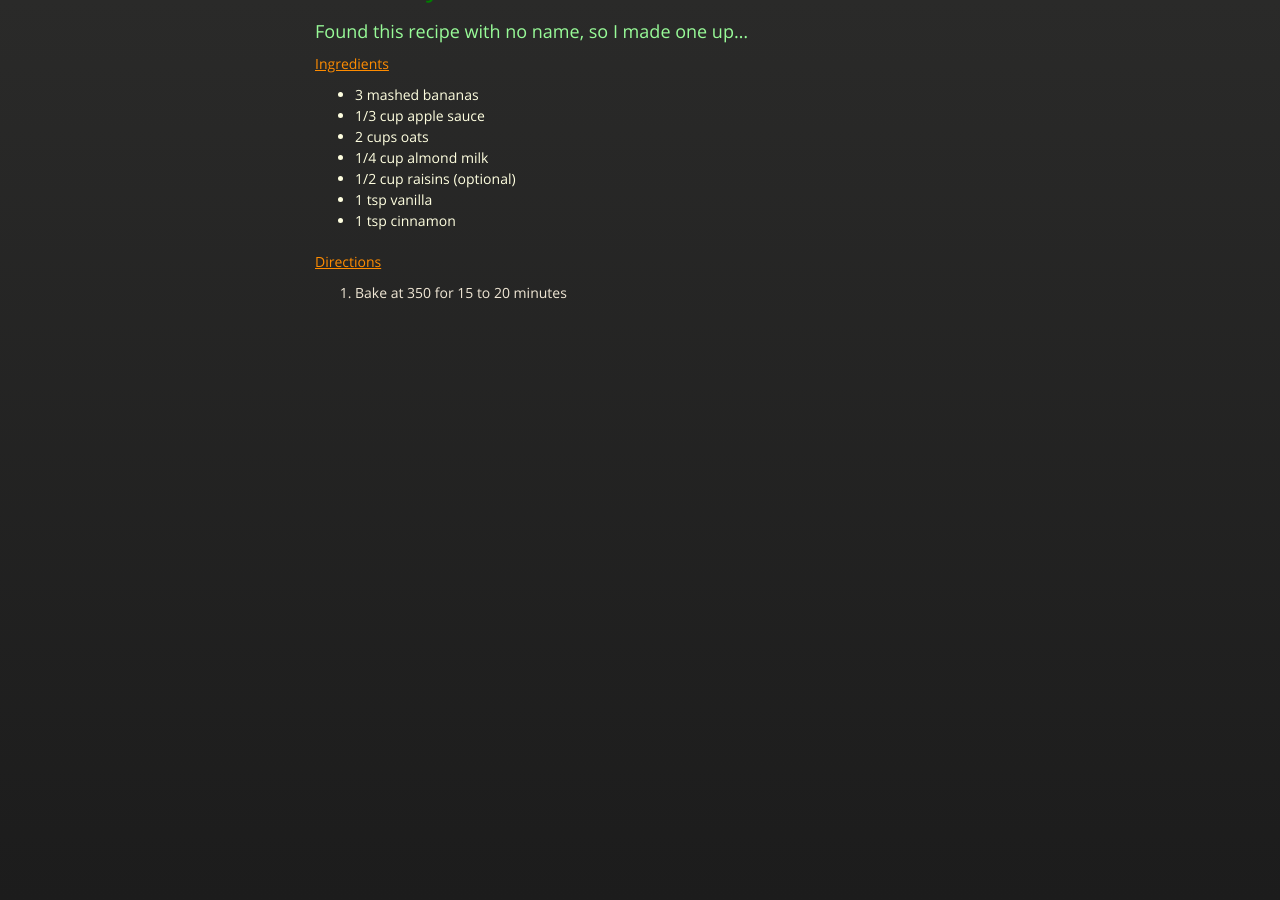
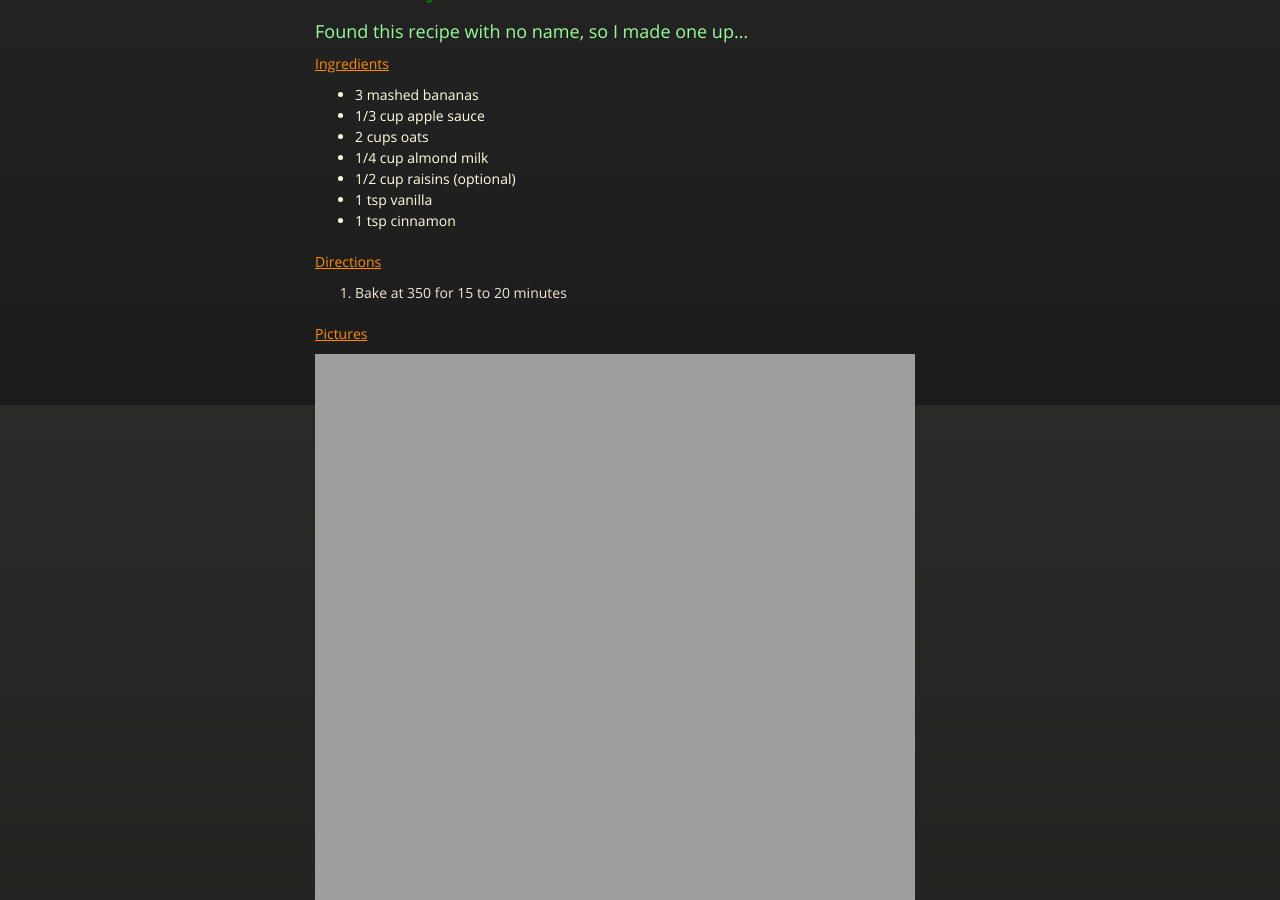
Before and after one commit to cmwillett/TheDigitalCookbook, a Jekyll site: the page built from Desserts/AHealthyTreat.md, in a window 1280 px wide and 900 px high, scrolled down 495 px. Built offline with Jekyll 4.4.1, drawn with Linux system fonts in a browser that asks for light colours; nearby versions of some CDN libraries; before the commit the page ends 900 px from its top, so only the background shows below that.

Commit message:
added a healthy treat pic

```diff
--- a/Desserts/AHealthyTreat.md
+++ b/Desserts/AHealthyTreat.md
@@ -18,3 +18,6 @@ tags: dessert,healthy,treat,craig,willett
 
 #### Directions
 1. Bake at 350 for 15 to 20 minutes
+
+#### Pictures
+![]({{site.github.url}}/Desserts/Images/AHealthyTreat.jpg){:height="600px" width="600px"}
```
Also changed, not shown: 1 other file.
